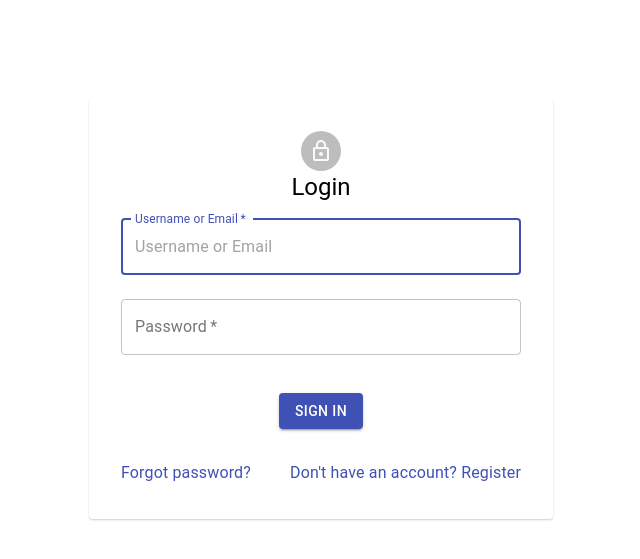
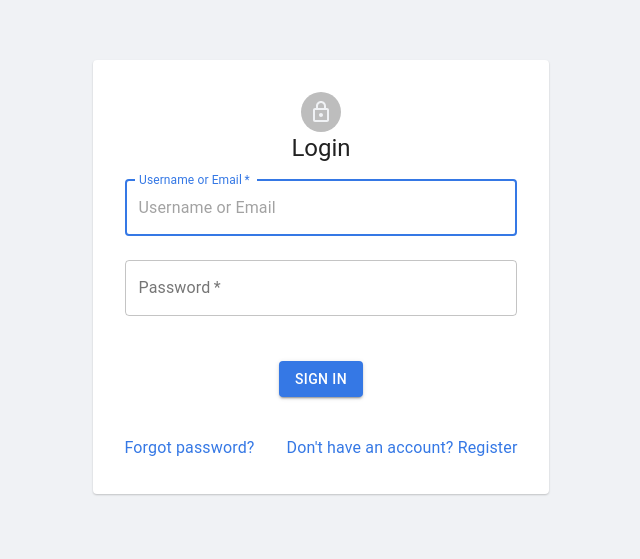
Before and after one commit to BraedonWooding/piqued, a Next.js app in the folder client/: page / in a window 1280 px wide. Shown: the part 123-682 px from the top of the page, without its empty margins (319-959 px from the left). Built offline with nearby package versions, Linux system fonts and the light colour scheme.

Commit message:
Added back app wrapper for custom styles

```diff
--- /dev/null
+++ b/client/src/pages/_app.tsx
@@ -0,0 +1,14 @@
+import { CssBaseline, MuiThemeProvider } from "@material-ui/core";
+import "../styles/globals.css";
+import { theme } from "../theme";
+
+const MyApp = ({ Component, pageProps }: any) => {
+  return (
+    <MuiThemeProvider theme={theme}>
+      <CssBaseline />
+      <Component {...pageProps} />
+    </MuiThemeProvider>
+  );
+};
+
+export default MyApp;
```
Also changed, not shown: client/src/theme.tsx (renamed from client/theme.tsx), 1 other file (tests, documents, lock files or other folders).
